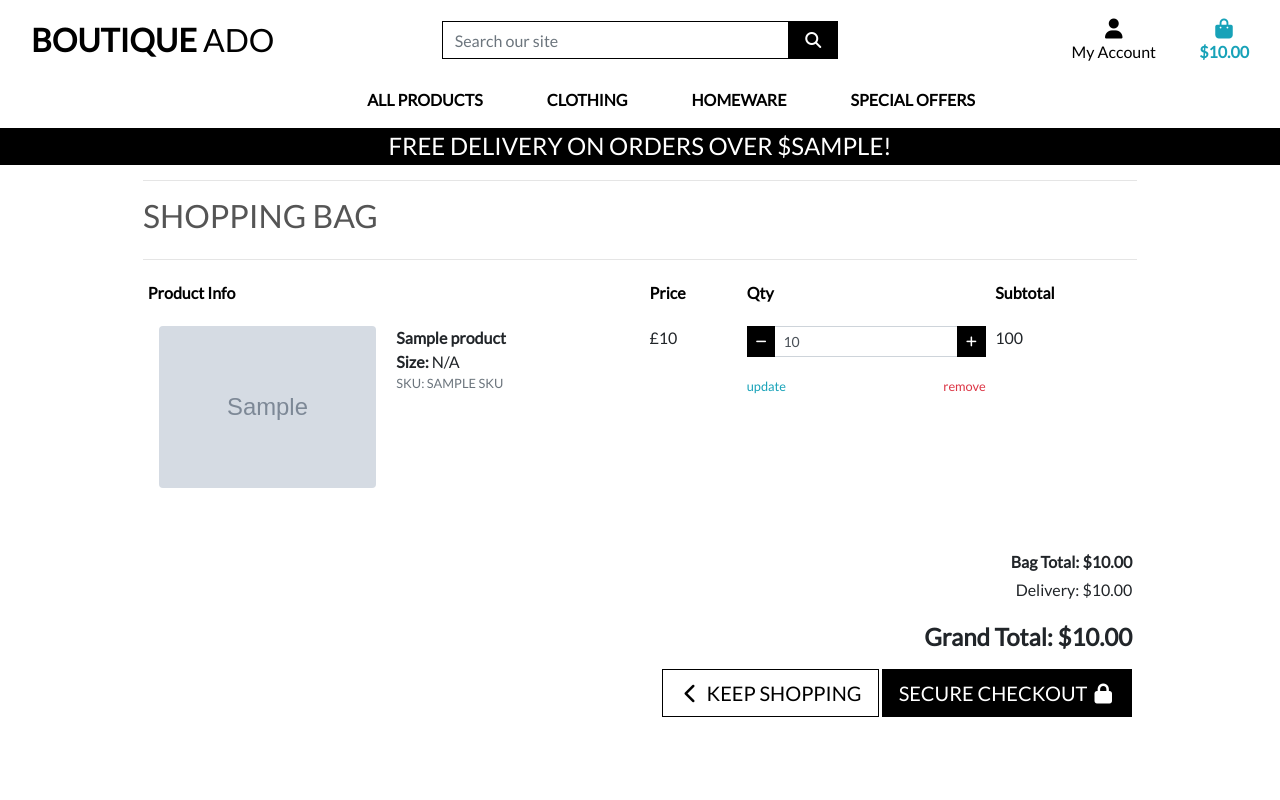
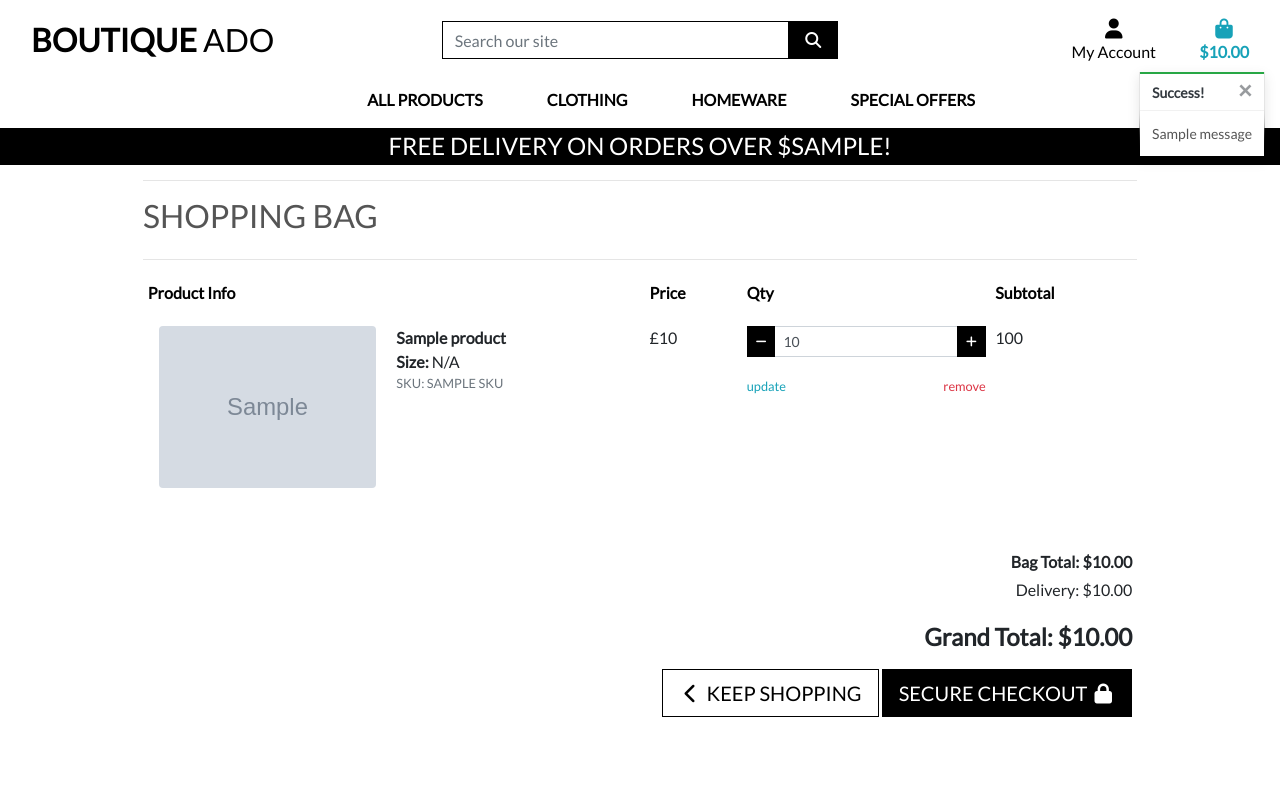
Before and after one commit to avabellaw/boutique-ado-django, a Django app: template bag/templates/bag/bag.html in a window 1280 px wide. Run offline with Django 5.2, Linux system fonts and the light colour scheme; the template is opened without the code that fills it: most values are stand-ins (such as "Sample title", 1, 10 or a date in 2020); grey boxes marked "Sample" are stand-in pictures; one stand-in notice (Sample message) is shown; some libraries are stand-ins or nearby versions.

Commit message:
Add toast and create msg when you add item to bag

```diff
--- a/bag/views.py
+++ b/bag/views.py
@@ -1,4 +1,7 @@
 from django.shortcuts import render, redirect, reverse, HttpResponse
+from django.contrib import messages
+
+from products.models import Product
 
 
 def view_bag(request):
@@ -10,6 +13,7 @@ def view_bag(request):
 def add_to_bag(request, item_id):
     """Add a quantity of a product to bag"""
 
+    product = Product.objects.get(pk=item_id)
     quantity = int(request.POST.get('quantity'))
     redirect_url = request.POST.get('redirect_url')
     size = None
@@ -30,6 +34,7 @@ def add_to_bag(request, item_id):
             bag[item_id] += quantity
         else:
             bag[item_id] = quantity
+            messages.success(request, f'Added {product.name} to bag.')
 
     request.session['bag'] = bag
 
--- a/boutique_ado/settings.py
+++ b/boutique_ado/settings.py
@@ -88,6 +88,8 @@ TEMPLATES = [
     },
 ]
 
+MESSAGE_STORAGE = 'django.contrib.messages.storage.session.SessionStorage'
+
 AUTHENTICATION_BACKENDS = [
     # Needed to login by username in Django admin, regardless of `allauth`
     'django.contrib.auth.backends.ModelBackend',
--- a/static/css/base.css
+++ b/static/css/base.css
@@ -102,6 +102,21 @@ a.category-badge>span.badge:hover {
     cursor: pointer;
 }
 
+.message-container {
+    position: fixed;
+    top: 72px;
+    right: 15px;
+    z-index: 999999;
+}
+
+.custom-toast {
+    overflow: visible;
+}
+
+.toast-capper {
+    height: 2px;
+}
+
 /* -------------------------------- Media Queries */
 
 /* Slightly larger container on xl screens */
--- a/templates/base.html
+++ b/templates/base.html
@@ -140,12 +140,32 @@
                 </div>
             </div>
         </header>
-        {% if messages %}<div class="message-container"></div>{% endif %}
+        {% if messages %}
+        <div class="message-container">
+            {% for message in messages %}
+                {% with message.level as level %}
+                    {% if level == 40 %}
+                        {% include 'includes/toasts/toast_error.html' %}
+                    {% elif level == 30 %}
+                        {% include 'includes/toasts/toast_warning.html' %}
+                    {% elif level == 25 %}
+                        {% include 'includes/toasts/toast_success.html' %}
+                    {% else %}
+                        {% include 'includes/toasts/toast_info.html' %}
+                    {% endif %}
+                {% endwith %}
+            {% endfor %}
+        </div>
+        {% endif %}
 
         {% block page_header %}{% endblock %}
 
         {% block content %}{% endblock %}
 
-        {% block postloadjs %}{% endblock %}
+        {% block postloadjs %}
+        <script type="text/javascript">
+            $('.toast').toast('show');
+        </script>
+        {% endblock %}
     </body>
 </html>
--- /dev/null
+++ b/templates/includes/toasts/toast_success.html
@@ -0,0 +1,13 @@
+<div class="toast custom-toast rounded-0 border-top-0" data-autohide="false">
+    <div class="arrow-up arrow-success"></div>
+    <div class="w-100 toast-capper bg-success"></div>
+    <div class="toast-header bg-white text-dark">
+        <strong class="mr-auto">Success!</strong>
+        <button type="button" class="ml-2 mb-1 close text-dark" data-dismiss="toast" aria-label="Close">
+            <span aria-hidden="true">&times;</span>
+        </button>
+    </div>
+    <div class="toast-body bg-white">
+        {{ message }}
+    </div>
+</div>
```
Also changed, not shown: templates/includes/toasts/toast_error.html (added, +13 -0 lines), templates/includes/toasts/toast_info.html (added, +13 -0 lines), templates/includes/toasts/toast_warning.html (added, +13 -0 lines).
